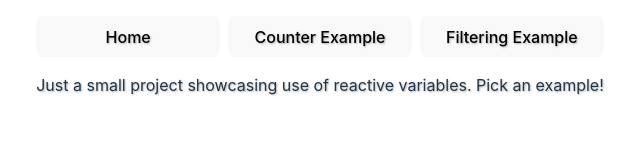
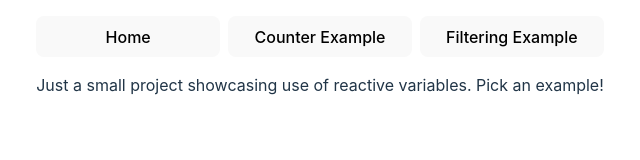
Before and after one commit to EmirB08/vite-react-project-2, a React (Vite) app: page / in a window 1280 px wide. Shown: the top 160 px of the page, without its empty margins (320-960 px from the left). Built offline with nearby package versions, Linux system fonts and the light colour scheme.

Commit message:
Update index.css

```diff
--- a/src/index.css
+++ b/src/index.css
@@ -63,7 +63,6 @@ button:focus-visible {
   margin: 0;
   padding: 0;
   box-sizing: border-box;
-  text-shadow: 1px 1px 2px rgba(0, 0, 0, 0.3);
 }
 
 .App {
```
